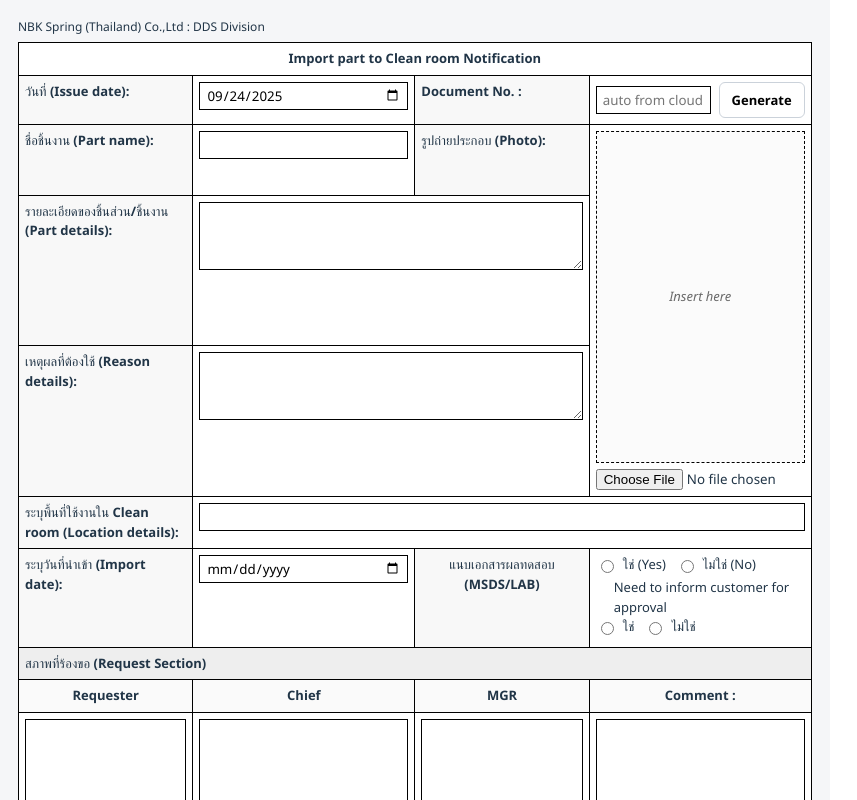
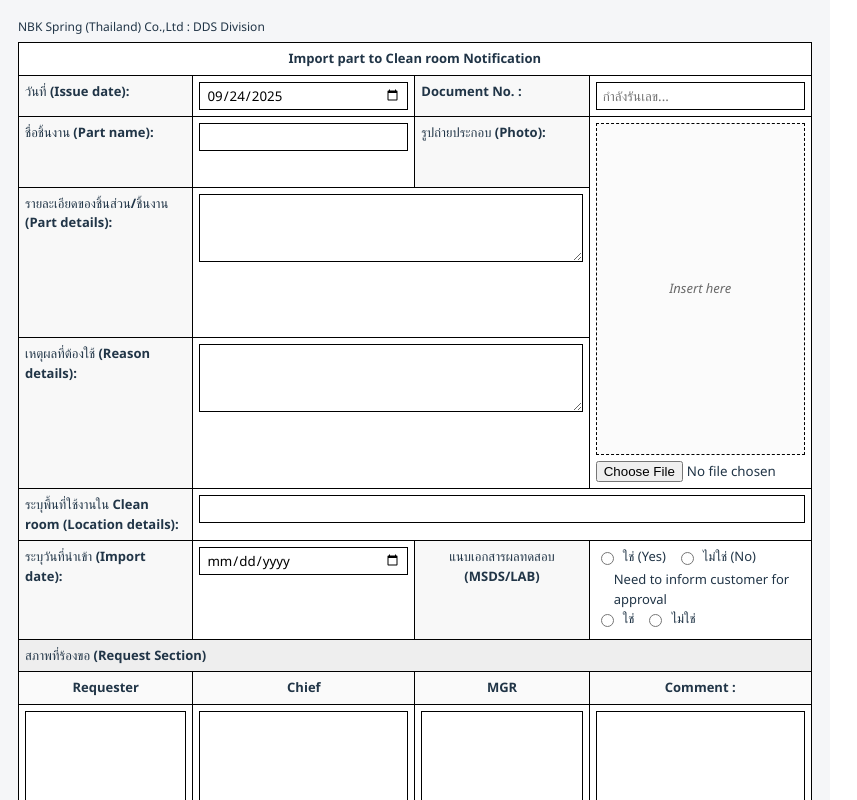
Before and after one commit to EikPhaibun/cleanroom-form, a React (Vite) app: page / in a window 1280 px wide. Shown: the top 800 px of the page, without its empty margins (0-857 px from the left). Built offline with nearby package versions, Linux system fonts and the light colour scheme.

Commit message:
feat: use PI as master key; SN fallback

```diff
--- a/src/CleanRoomFullForm.jsx
+++ b/src/CleanRoomFullForm.jsx
@@ -1,11 +1,8 @@
 import React, { useEffect, useMemo, useRef, useState } from "react";
 import { db, ensureAnonSignIn } from "./firebaseClient";
-import {
-  doc, getDoc, setDoc, runTransaction, serverTimestamp
-} from "firebase/firestore";
-import DocNoField from "./DocNoField"; // <<-- เพิ่มบรรทัดนี้
+import { doc, getDoc, setDoc, runTransaction, serverTimestamp } from "firebase/firestore";
 
-/* ========== Utils ========== */
+/* ---------- Utils ---------- */
 function todayISO() {
   const d = new Date();
   return `${d.getFullYear()}-${String(d.getMonth()+1).padStart(2,"0")}-${String(d.getDate()).padStart(2,"0")}`;
@@ -42,7 +39,7 @@ function throttle(fn, ms) {
   };
 }
 
-/* ========== Signature Pad ========== */
+/* ---------- Signature Pad ---------- */
 function SignaturePad({ height = 120, onChange, value }) {
   const canvasRef = useRef(null);
   const drawing = useRef(false);
@@ -89,7 +86,7 @@ function SignaturePad({ height = 120, onChange, value }) {
   );
 }
 
-/* ========== Firestore helpers ========== */
+/* ---------- Firestore helpers ---------- */
 async function getNextDocNoCloud(issueDateISO) {
   await ensureAnonSignIn();
   const ymd = (issueDateISO || todayISO()).replace(/-/g, "");
@@ -116,7 +113,7 @@ async function saveById(id, payload) {
   await setDoc(ref, { ...payload, updatedAt: serverTimestamp() }, { merge: true });
 }
 
-/* ========== Autosave per keyId ========== */
+/* ---------- Autosave per keyId ---------- */
 function useFormDraft(keyId, state, restore) {
   const key = keyId ? `cleanroom:draft:${keyId}` : null;
 
@@ -136,47 +133,34 @@ function useFormDraft(keyId, state, restore) {
   return { clear };
 }
 
-/* ========== Main ========== */
+/* ---------- Main ---------- */
 export default function CleanRoomFullForm() {
   const qs = useMemo(() => new URLSearchParams(window.location.search), []);
-  const [pi, setPi] = useState("");   // เลขอินสแตนซ์ล้วน (ไม่มี "_")
-  const [sn, setSn] = useState("");   // Serial Number เช่น "4210_16"
+  const [pi, setPi] = useState("");
+  const [sn, setSn] = useState("");
 
-  // อ่านค่า URL และ "สกัด PI" ให้ถูกต้องเสมอ
   useEffect(() => {
-    const piRaw = qs.get("PI") || qs.get("pi") || ""; // อาจเป็น "4210" หรือ "4210_16"
-    const snRaw = qs.get("SN") || qs.get("sn") || ""; // มักเป็น "4210_16"
+    const piRaw = qs.get("PI") || qs.get("pi") || "";    // อาจเป็น 4210 หรือ 4210_16
+    const snRaw = qs.get("SN") || qs.get("sn") || "";    // มักเป็น 4210_16
     const parsedPI = (piRaw && piRaw.split("_")[0]) || (snRaw ? snRaw.split("_")[0] : "");
     setPi(parsedPI || "");
     setSn(snRaw || "");
   }, [qs]);
 
-  // ใช้ PI เป็นคีย์หลักเสมอ; ถ้าไม่มีจริง ๆ ค่อย fallback ไปที่ SN
   const keyId = pi ? `PI_${pi}` : sn;
 
   const [issueDate, setIssueDate] = useState(() => todayISO());
-  const [docNo, setDocNo]       = useState("");
+  const [docNo, setDocNo] = useState("");
 
-  const [isGen, setIsGen] = useState(false);
-  const generateDocNo = async () => {
-    try {
-      setIsGen(true);
-      const newDoc = await getNextDocNoCloud(issueDate || todayISO());
-      setDocNo(newDoc);
-    } finally {
-      setIsGen(false);
-    }
-  };
-
-  const [partName, setPartName]             = useState("");
-  const [partDetails, setPartDetails]       = useState("");
-  const [reasonDetails, setReasonDetails]   = useState("");
+  const [partName, setPartName] = useState("");
+  const [partDetails, setPartDetails] = useState("");
+  const [reasonDetails, setReasonDetails] = useState("");
   const [locationDetails, setLocationDetails] = useState("");
-  const [importDate, setImportDate]         = useState("");
-  const [hasMSDS, setHasMSDS]               = useState(null);
-  const [needInform, setNeedInform]         = useState(null);
-  const [evalResult, setEvalResult]         = useState(null);
-  const [qaMgrApprove, setQaMgrApprove]     = useState(null);
+  const [importDate, setImportDate] = useState("");
+  const [hasMSDS, setHasMSDS] = useState(null);
+  const [needInform, setNeedInform] = useState(null);
+  const [evalResult, setEvalResult] = useState(null);
+  const [qaMgrApprove, setQaMgrApprove] = useState(null);
 
   const relatedList = ["MFG1","MFG2","ENG1","ENG2","QA","QE","QEV","MCA","POS"];
   const [related, setRelated] = useState(Object.fromEntries(relatedList.map(k=>[k,false])));
@@ -191,13 +175,13 @@ export default function CleanRoomFullForm() {
   };
   const clearPhoto = () => { setPhotoDataUrl(null); if (photoInputRef.current) photoInputRef.current.value = ""; };
 
-  const [sigRequester, setSigRequester]   = useState(null);
-  const [sigChief, setSigChief]           = useState(null);
-  const [sigMgr, setSigMgr]               = useState(null);
+  const [sigRequester, setSigRequester] = useState(null);
+  const [sigChief, setSigChief] = useState(null);
+  const [sigMgr, setSigMgr] = useState(null);
   const [sigSectionMgr, setSigSectionMgr] = useState(null);
-  const [sigQAStaff, setSigQAStaff]       = useState(null);
-  const [sigQAChief, setSigQAChief]       = useState(null);
-  const [sigQAMgr, setSigQAMgr]           = useState(null);
+  const [sigQAStaff, setSigQAStaff] = useState(null);
+  const [sigQAChief, setSigQAChief] = useState(null);
+  const [sigQAMgr, setSigQAMgr] = useState(null);
 
   const formState = {
     issueDate, docNo, partName, partDetails, reasonDetails, locationDetails, importDate,
@@ -222,18 +206,16 @@ export default function CleanRoomFullForm() {
   }, []);
   useFormDraft(keyId, formState, restore);
 
-  // initial load + migration (กันพลาดทุกกรณี) + auto-generate docNo เมื่อเป็นเอกสารใหม่
+  /* initial load + migration และ "ขอเลขอัตโนมัติ" เมื่อเป็นเอกสารใหม่ */
   useEffect(() => {
     let cancelled = false;
     async function boot() {
       if (!keyId) return;
       await ensureAnonSignIn();
 
-      // 1) ลองโหลดด้วยคีย์หลัก (PI_<PI> หรือ SN)
       let data = await loadById(keyId);
       if (cancelled) return;
 
-      // 2) ถ้า PI เคยถูกส่งมาแบบผิด (เช่น "4210_16") จนอาจเคยเซฟไว้ที่ "PI_4210_16" ให้ย้ายกลับมา "PI_<PI>"
       const piRaw = qs.get("PI") || qs.get("pi") || "";
       if (!data && pi && piRaw.includes("_")) {
         const wrongKey = `PI_${piRaw}`;
@@ -244,7 +226,6 @@ export default function CleanRoomFullForm() {
         }
       }
 
-      // 3) ถ้ายังไม่เจอ และมี SN -> migrate จาก SN -> PI
       if (!data && pi && sn) {
         const snData = await loadById(sn);
         if (snData) {
@@ -256,13 +237,28 @@ export default function CleanRoomFullForm() {
       if (data) {
         restore(data);
       } else {
-        // อินสแตนซ์ใหม่ -> ขอเลขเอกสารมาโชว์เลย
-        await generateDocNo();
+        // ไม่มีข้อมูลเก่า -> ขอเลขเอกสารทันที
+        const newDoc = await getNextDocNoCloud(issueDate || todayISO());
+        if (!cancelled) setDocNo(newDoc);
       }
     }
     boot();
     return () => { cancelled = true; };
   }, [keyId, issueDate, restore, pi, sn, qs]);
+
+  /* ถ้ายังไม่มีเลข และมีการเปลี่ยน Issue Date ก่อน Save -> ขอเลขให้ใหม่ (เฉพาะเอกสารใหม่) */
+  useEffect(() => {
+    let cancelled = false;
+    async function autoGenOnDateChange() {
+      if (!docNo && keyId) {
+        const d = await getNextDocNoCloud(issueDate || todayISO());
+        if (!cancelled) setDocNo(d);
+      }
+    }
+    autoGenOnDateChange();
+    return () => { cancelled = true; };
+    // eslint-disable-next-line react-hooks/exhaustive-deps
+  }, [issueDate]);
 
   async function handleSave() {
     if (!keyId) { alert("ไม่พบ PI/SN ใน URL"); return; }
@@ -275,8 +271,7 @@ export default function CleanRoomFullForm() {
     const payload = {
       keyId, PI: pi || null, SN: sn || null,
       issueDate, docNo: finalDocNo, partName, partDetails, reasonDetails, locationDetails, importDate,
-      hasMSDS, needInform, evalResult, qaMgrApprove, related,
-      photoDataUrl,
+      hasMSDS, needInform, evalResult, qaMgrApprove, related, photoDataUrl,
       sigRequester, sigChief, sigMgr, sigSectionMgr, sigQAStaff, sigQAChief, sigQAMgr,
       savedAt: new Date().toISOString(),
     };
@@ -308,15 +303,7 @@ export default function CleanRoomFullForm() {
             <td className="label">วันที่ (Issue date):</td>
             <td><input className="inp" type="date" value={issueDate} onChange={e=>setIssueDate(e.target.value)}/></td>
             <td className="label">Document No. :</td>
-            <td>
-              {/* ใช้คอมโพเนนต์ช่องเลข + ปุ่ม Generate */}
-              <DocNoField
-                value={docNo}
-                onChange={setDocNo}
-                onGenerate={generateDocNo}
-                loading={isGen}
-              />
-            </td>
+            <td><input className="inp" type="text" value={docNo} readOnly placeholder="กำลังรันเลข..." /></td>
           </tr>
 
           <tr>
@@ -441,7 +428,7 @@ export default function CleanRoomFullForm() {
   );
 }
 
-/* ========== CSS ========== */
+/* ---------- CSS ---------- */
 const css = `
 @page { size: A4; margin: 10mm; }
 * { box-sizing: border-box; font-family: "Segoe UI","TH Sarabun New", Arial, sans-serif; }
```
